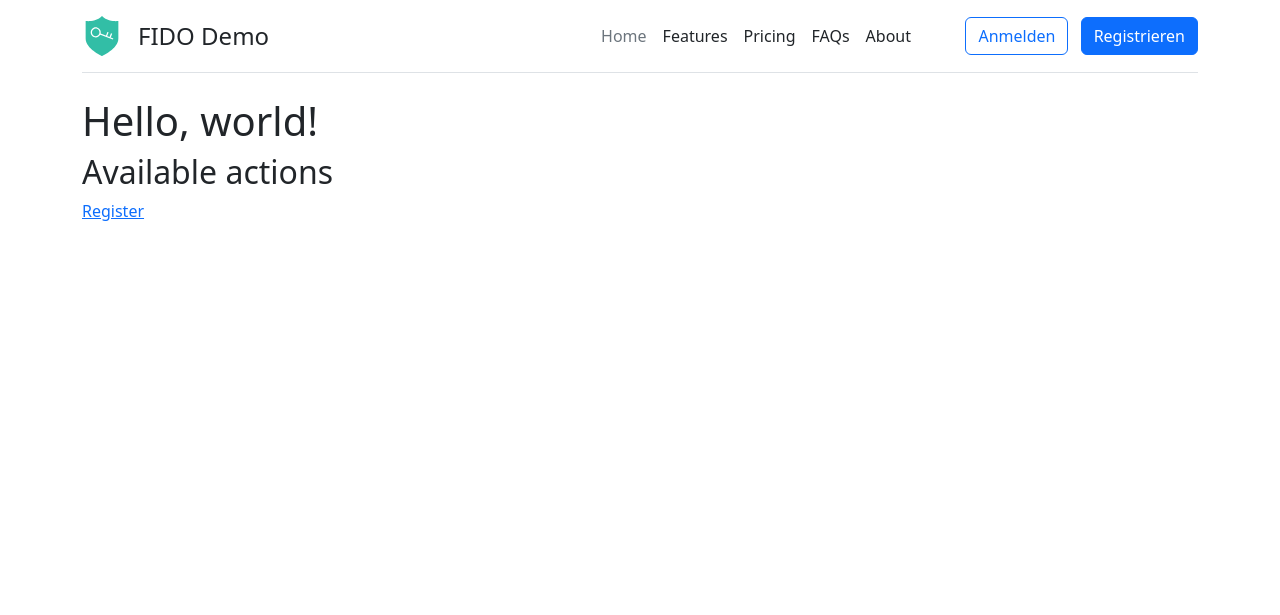
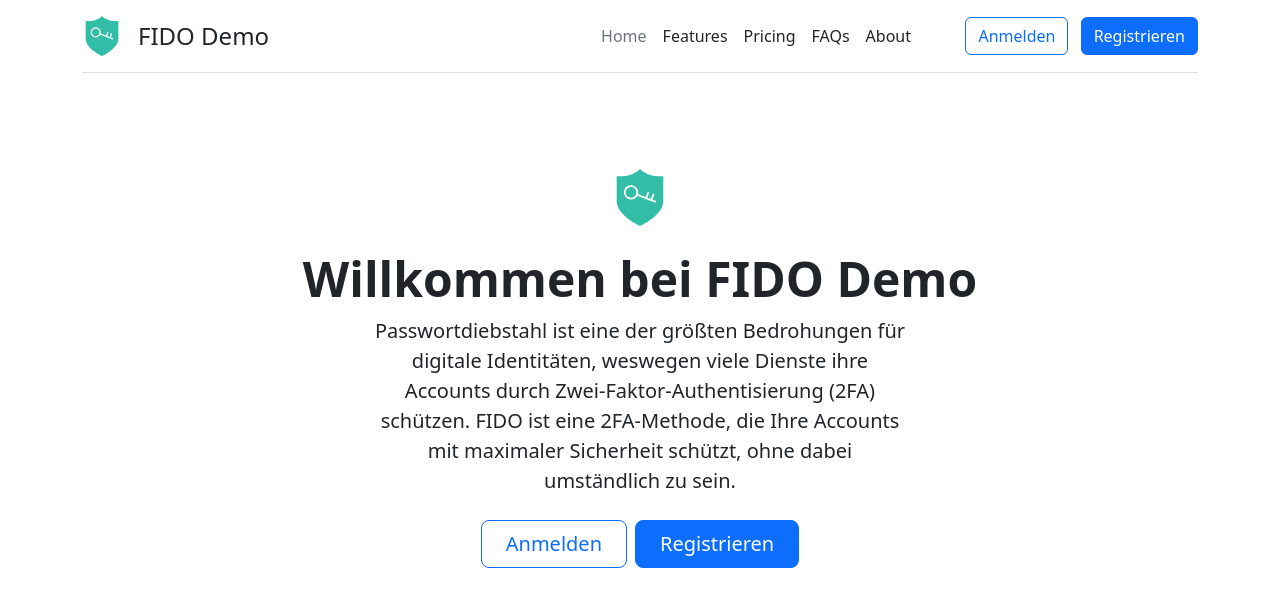
Before and after one commit to rstdm/fido-2fa-authentication, a Flask app: page / in a window 1280 px wide. Shown: the top 615 px of the page. Run offline with Flask 2, Linux system fonts and the light colour scheme; some libraries are stand-ins or nearby versions.

Commit message:
Add content to index.html

```diff
--- a/templates/index.html
+++ b/templates/index.html
@@ -3,8 +3,17 @@
 {% block title %}Startseite{% endblock %}
 
 {% block layout_full_content %}
-    <h1>Hello, world!</h1>
-
-    <h2>Available actions</h2>
-    <a href="/register.html">Register</a><br>
+    <div class="px-4 py-5 my-5 text-center">
+        <img class="d-block mx-auto mb-4" src="/assets/img/logo.svg" alt="" width="72" height="57">
+        <h1 class="display-5 fw-bold">Willkommen bei FIDO Demo</h1>
+        <div class="col-lg-6 mx-auto">
+            <p class="lead mb-4">Passwortdiebstahl ist eine der größten Bedrohungen für digitale Identitäten, weswegen
+                viele Dienste ihre Accounts durch Zwei-Faktor-Authentisierung (2FA) schützen. FIDO ist eine 2FA-Methode,
+                die Ihre Accounts mit maximaler Sicherheit schützt, ohne dabei umständlich zu sein.</p>
+            <div class="d-grid gap-2 d-sm-flex justify-content-sm-center">
+                <a class="btn btn-outline-primary btn-lg px-4" href="/login">Anmelden</a>
+                <a class="btn btn-primary btn-lg px-4 gap-3">Registrieren</a>
+            </div>
+        </div>
+    </div>
 {% endblock %}
```
